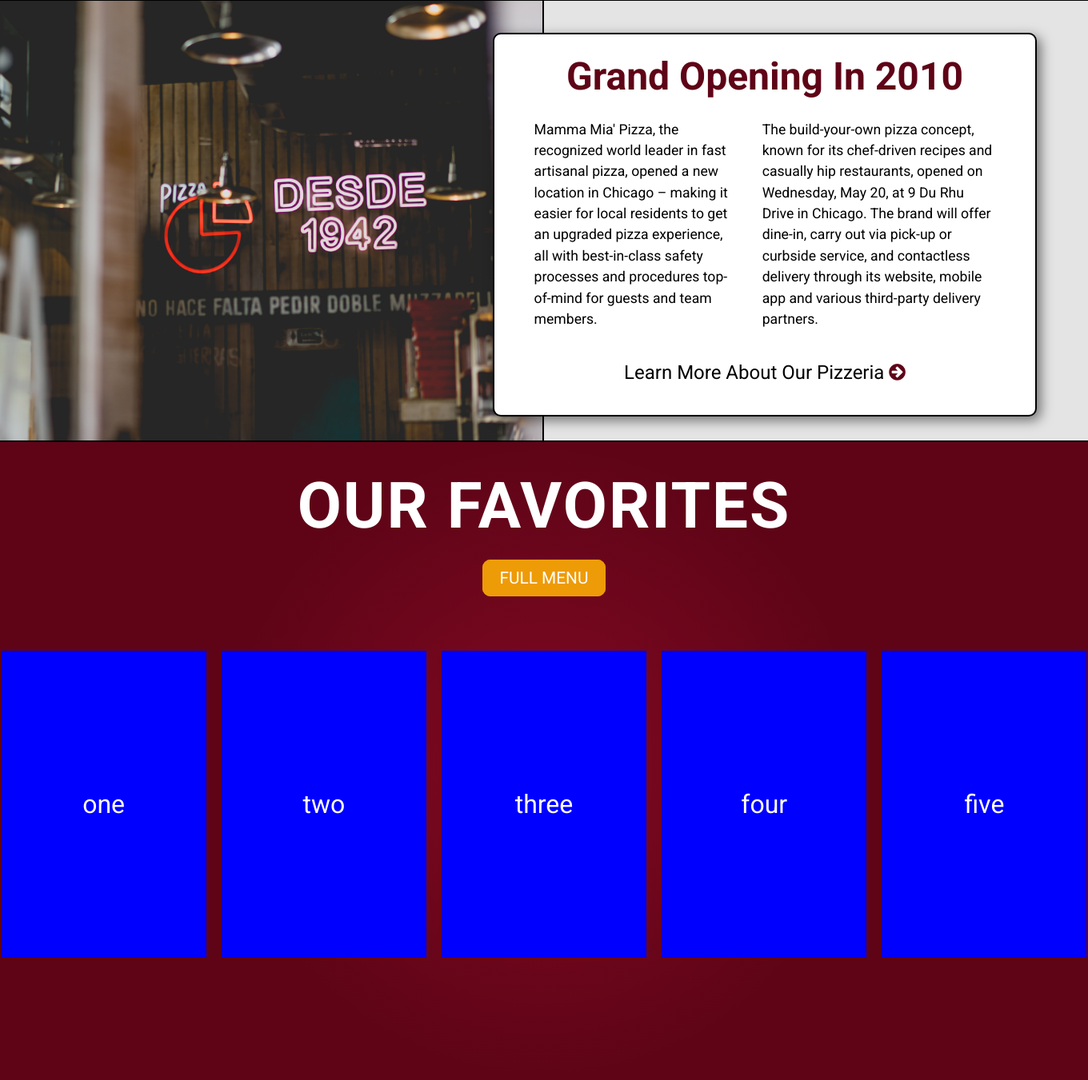
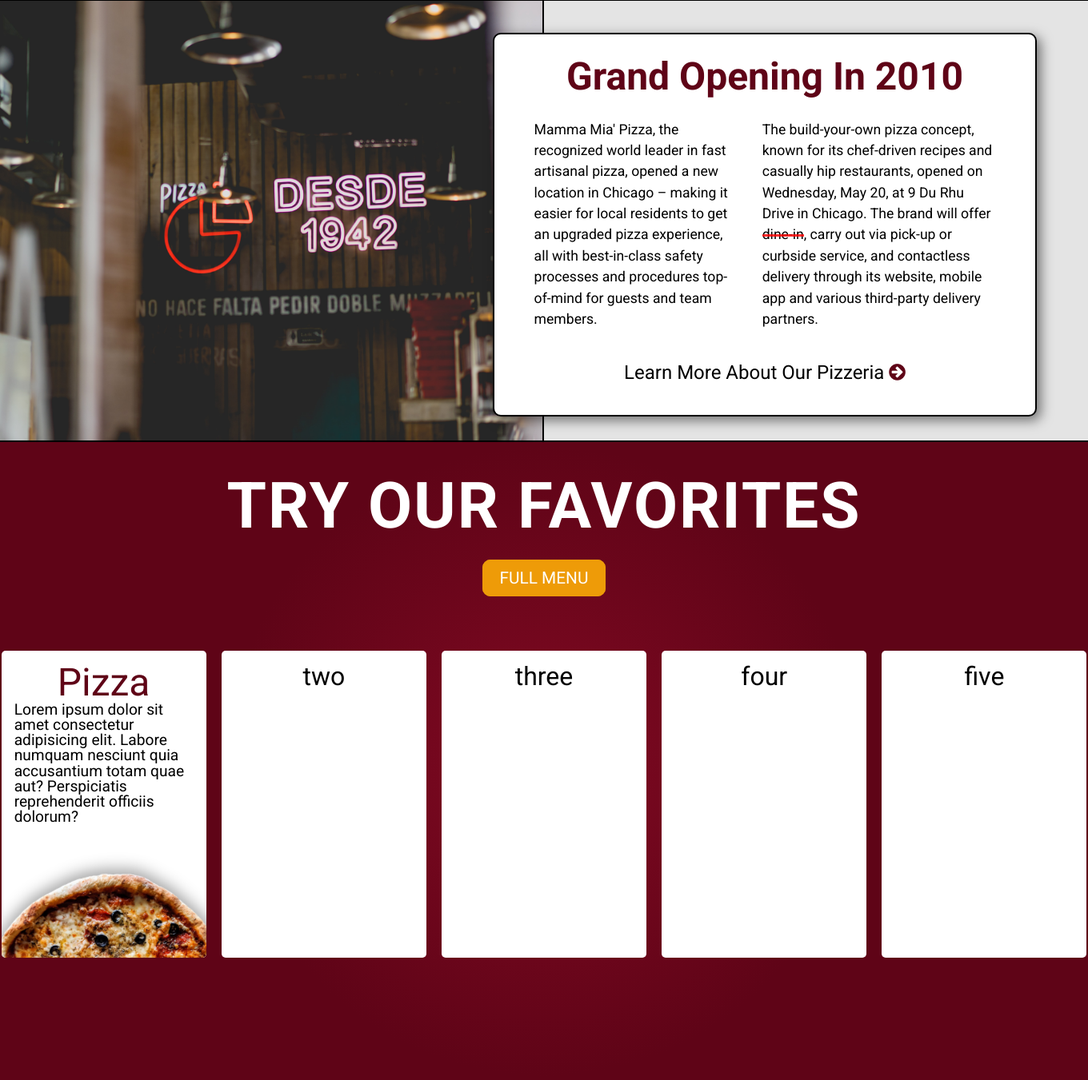
Before and after one commit to NathanielDaniels/restaurant-fullstack, a web app: file public/index.html in a window 1360 px wide. Shown: the part 799-2150 px from the top of the page at 80% size. Run offline with its HTML, style and script files only (its server is not run), Linux system fonts and the light colour scheme.

Commit message:
starting to add content to food cards

```diff
--- a/assets/scss/_food.scss
+++ b/assets/scss/_food.scss
@@ -62,16 +62,34 @@
     ul {
       display: inherit;
       li {
+        position: relative;
         display: inherit;
-        justify-content: center;
+        flex-direction: column;
+        justify-content: space-between;
         align-items: center;
         margin: 0 .3em;
+        padding: .5em;
         width: 8em;
         height: 12em;
-        background: blue;
+        background: #fff;
         list-style: none;
-        color: #fff;
+        color: #000;
         font-size: 2rem;
+        border-radius: 5px;
+        overflow: hidden;
+        .card__title {
+          color: #5f0417;
+          font-size: 3rem;
+        }
+        .card__info {
+          font-size: 1.2rem;
+        }
+        .card__img {
+          width: 7em;
+          transform: rotate(90deg);
+          margin-top: -3em;
+          filter: drop-shadow(-5px 0px 10px hsla(0, 0%, 0%, 0.4));
+        }
       }
     }
   }
--- a/assets/scss/_info.scss
+++ b/assets/scss/_info.scss
@@ -57,7 +57,20 @@
         // max-width: 50%;
 				padding: 0 1em;
 				font-size: 1.1rem;
-				line-height: 1.5;
+        line-height: 1.5;
+        span {
+          position: relative;
+          &::after {
+            content: '';
+            position: absolute;
+            border-bottom: 0.2em solid rgba(255, 0, 0, 0.8);
+            top: 50%;
+            right: 0;
+            left: 0;
+            line-height: 1em;
+            margin-top: calc(0.2em / 10 * -1);
+          }
+        }
 			}
 		}
 		a {
--- a/public/index.html
+++ b/public/index.html
@@ -105,7 +105,7 @@
           <p>Mamma Mia' Pizza, the recognized world leader in fast artisanal pizza, opened a new location in Chicago – making it easier for local residents to get an upgraded pizza experience, all with best-in-class safety processes and procedures top-of-mind for guests and team members.
           </p>
 
-          <p>The build-your-own pizza concept, known for its chef-driven recipes and casually hip restaurants, opened on Wednesday, May 20, at 9 Du Rhu Drive in Chicago. The brand will offer dine-in, carry out via pick-up or curbside service, and contactless delivery through its website, mobile app and various third-party delivery partners.
+          <p>The build-your-own pizza concept, known for its chef-driven recipes and casually hip restaurants, opened on Wednesday, May 20, at 9 Du Rhu Drive in Chicago. The brand will offer <span>dine-in</span>, carry out via pick-up or curbside service, and contactless delivery through its website, mobile app and various third-party delivery partners.
           </p>
 
           <!-- <p> Operating hours will be from 11am until 8pm, Sunday through Thursday, and 11am until 9pm Friday and Saturday.</p> -->
@@ -120,13 +120,21 @@
     <!--! Food Preview Section -->
     <section id="food-preview">
       <div class="title">
-        <h1>our favorites</h1>
+        <h1>try our favorites</h1>
         <a href="#">Full Menu</a>
       </div>
 
       <div class="cards">
         <ul>
-          <li>one</li>
+          <li class="card">
+            <h1 class="card__title">
+              Pizza
+            </h1>
+            <p class="card__info">
+              Lorem ipsum dolor sit amet consectetur adipisicing elit. Labore numquam nesciunt quia accusantium totam quae aut? Perspiciatis reprehenderit officiis dolorum?
+            </p>
+            <img src="./img/pizza/pizza-main-cut.png" class="card__img" alt="Pizza">
+          </li>
           <li>two</li>
           <li>three</li>
           <li>four</li>
```
Also changed, not shown: public/css/styles.css.
